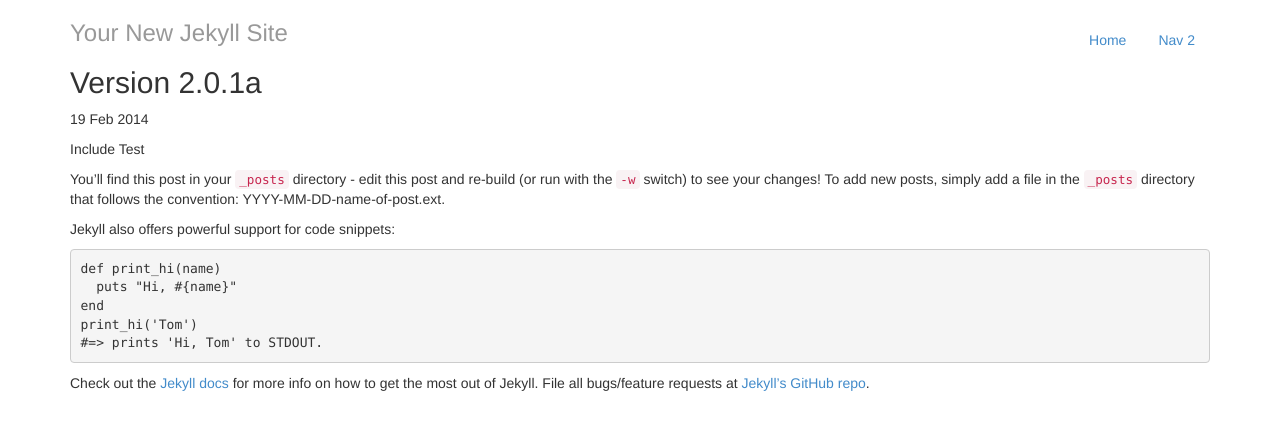
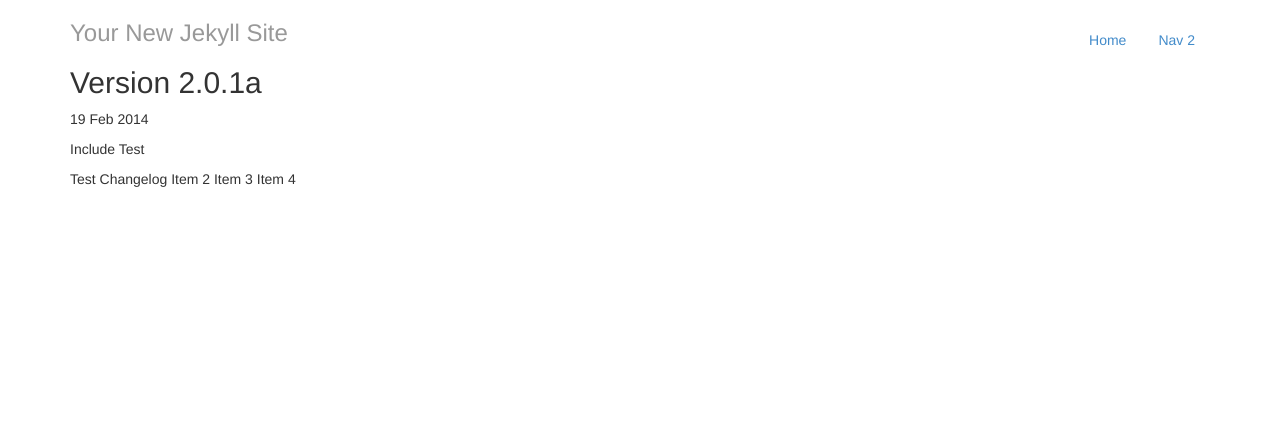
Before and after one commit to LunaTheArcticFox/Starbound-Mod-Manager, a Jekyll site: the page built from _posts/2014-02-19-test-two.markdown, in a window 1280 px wide. Shown: the top 430 px of the page. Built offline with Jekyll 4.4.1, drawn with Linux system fonts in a browser that asks for light colours; Markdown is read by kramdown in place of the engine named in the settings.

Commit message:
Testing post contents as changelog.

```diff
--- a/_posts/2014-02-19-test-two.markdown
+++ b/_posts/2014-02-19-test-two.markdown
@@ -7,21 +7,7 @@
 osxlink: http://images.google.com/
 linuxlink: http://www.fimfiction.net/
 ---
-
-You'll find this post in your `_posts` directory - edit this post and re-build (or run with the `-w` switch) to see your changes!
-To add new posts, simply add a file in the `_posts` directory that follows the convention: YYYY-MM-DD-name-of-post.ext.
-
-Jekyll also offers powerful support for code snippets:
-
-{% highlight ruby %}
-def print_hi(name)
-  puts "Hi, #{name}"
-end
-print_hi('Tom')
-#=> prints 'Hi, Tom' to STDOUT.
-{% endhighlight %}
-
-Check out the [Jekyll docs][jekyll] for more info on how to get the most out of Jekyll. File all bugs/feature requests at [Jekyll's GitHub repo][jekyll-gh].
-
-[jekyll-gh]: https://github.com/mojombo/jekyll
-[jekyll]:    http://jekyllrb.com
+Test Changelog
+Item 2
+Item 3
+Item 4
```
Also changed, not shown: index.html (+9 -4 lines).
